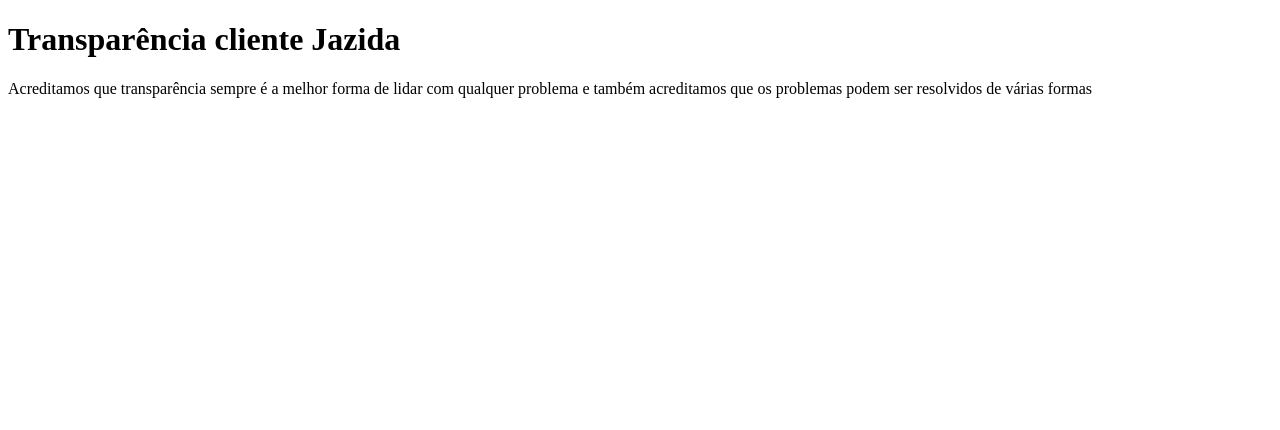
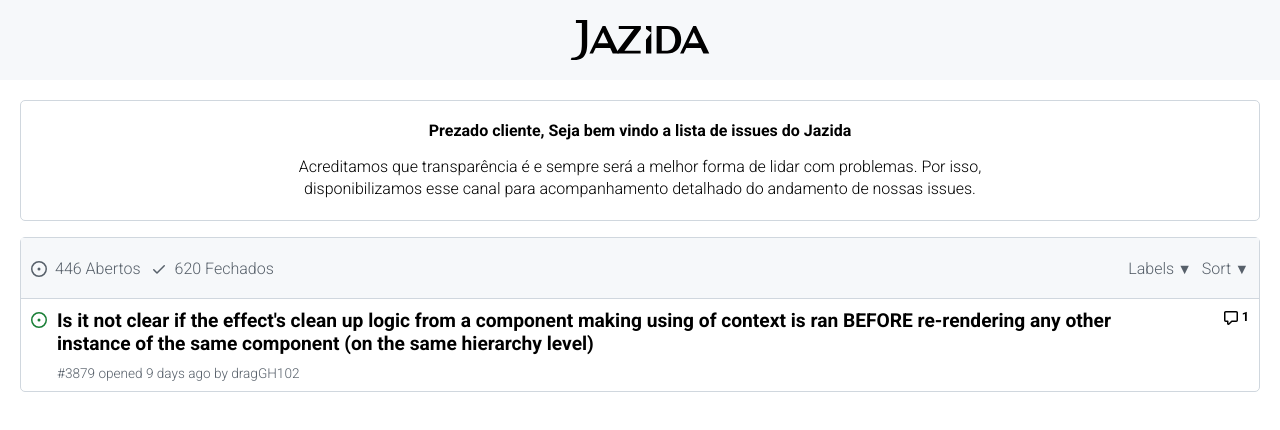
Before and after one commit to romerocoutinho/desafio-frontend-jazida, a React (Create React App) app: page / in a window 1280 px wide. Shown: the top 430 px of the page. Built offline with nearby package versions, Linux system fonts and the light colour scheme.

Commit message:
Estrutura e CSS

```diff
--- a/public/index.html
+++ b/public/index.html
@@ -7,9 +7,8 @@
     <meta name="theme-color" content="#000000" />
     <meta
       name="description"
-      content="Web site created using create-react-app"
+      content="Desafio frontend Jazida"
     />
-    <link rel="apple-touch-icon" href="%PUBLIC_URL%/logo192.png" />
     <!--
       manifest.json provides metadata used when your web app is installed on a
       user's mobile device or desktop. See https://developers.google.com/web/fundamentals/web-app-manifest/
@@ -24,7 +23,7 @@
       work correctly both with client-side routing and a non-root public URL.
       Learn how to configure a non-root public URL by running `npm run build`.
     -->
-    <title>React App</title>
+    <title>Issues - jazida.com</title>
   </head>
   <body>
     <noscript>You need to enable JavaScript to run this app.</noscript>
--- a/src/App.js
+++ b/src/App.js
@@ -1,16 +1,165 @@
+import "./assets/css/main.css";
 
 function App() {
   // fetch("https://api.github.com/repos/reactjs/reactjs.org/issues")
   //   .then(() => console.log("Deu certo"))
   //   .catch(() => console.log("Deu erri"))
   return (
-    <header>
-      <h1>Transparência cliente Jazida</h1>
-
-      <p>Acreditamos que transparência sempre é a melhor forma de lidar com qualquer problema e também acreditamos que os
-problemas podem ser resolvidos de várias formas</p>
-
-    </header>
+    <>
+      <header>
+        <svg
+          xmlns="http://www.w3.org/2000/svg"
+          viewBox="0 0 510.24 147.32"
+          width="150px"
+          height="40px"
+        >
+          <title>Jazida</title>
+          <g id="Layer_2" data-name="Layer 2">
+            <g id="assinaturas">
+              <path
+                className="path-2"
+                d="M117.55,21.82,69,123.71H82.08L91.93,103h53.51l9.25, 20.67h21.82L127.81,21.82Zm-17.42,64,19.4-40.7,18.56,40.7Z"
+              ></path>
+              <polygon
+                className="path-2"
+                points="258.23 32.74 258.23 21.82 176.91 21.82 176.91 32.74 233.06 32.74 169.97 116.87 173.01 123.71 257.45 123.71 257.43 112.8 197.87 112.83 258.23 32.74"
+              ></polygon>
+              <path
+                className="path-2"
+                d="M19.14,0V10.91H41V85.85C41,120.74,36.51,139,2.74,139L0,146.31c.32.12, 29.23,5.18,45-8.59C57.21,127,60.65,110.32,60.65,85.85V0Z"
+              ></path>
+              <path
+                className="path-2"
+                d="M451.27,21.82,402.71,123.71h13.09L425.66,103h53.51l9.25,20.67h21.82L461.53, 21.82Zm-17.42,64,19.4-40.7,18.56,40.7Z"
+              ></path>
+              <path
+                className="path-2"
+                d="M355.46,21.82H316.33V123.71h39.13c28.3,0,51.3-18.9,51.3-50.94C406.76, 44.62,392.51,21.82,355.46,21.82Zm0,91H335.22V32.74h20.23c20.84,0,29.45, 22.42,29.48,40S376.3,112.8,355.46,112.8Z"
+              ></path>
+              <polygon
+                className="path-2"
+                points="296.82 46.72 296.82 21.82 277.18 21.82 277.18 32.74 296.82 46.72"
+              ></polygon>
+              <polygon
+                className="path-2"
+                points="277.18 72.77 277.18 123.71 296.82 123.71 296.82 46.72 277.18 72.77"
+              ></polygon>
+            </g>
+          </g>
+        </svg>
+      </header>
+      <main>
+        <div className="info border-rd mb4">
+          <h4 className="mb4">
+            Prezado cliente, Seja bem vindo a lista de issues do Jazida
+          </h4>
+          <p>
+            Acreditamos que transparência é e sempre será a melhor forma de
+            lidar com problemas. Por isso, disponibilizamos esse canal para
+            acompanhamento detalhado do andamento de nossas issues.
+          </p>
+        </div>
+        <div className="box border-rd">
+          <div className="box-header">
+            <div className="box-l">
+              <a href="#">
+                <svg
+                  className="issue-icon mr2 v-align-middle"
+                  viewBox="0 0 16 16"
+                  version="1.1"
+                  width="16"
+                  height="16"
+                  aria-hidden="true"
+                >
+                  <path d="M8 9.5a1.5 1.5 0 100-3 1.5 1.5 0 000 3z"></path>
+                  <path
+                    fillRule="evenodd"
+                    d="M8 0a8 8 0 100 16A8 8 0 008 0zM1.5 8a6.5 6.5 0 1113 0 6.5 6.5 0 01-13 0z"
+                  ></path>
+                </svg>
+                446 Abertos
+              </a>
+              <a href="#">
+                <svg
+                  aria-hidden="true"
+                  height="16"
+                  viewBox="0 0 16 16"
+                  version="1.1"
+                  width="16"
+                  data-view-component="true"
+                  className="issue-icon mr2 v-align-middle"
+                >
+                  <path
+                    fillRule="evenodd"
+                    d="M13.78 4.22a.75.75 0 010 1.06l-7.25 7.25a.75.75 0 01-1.06 0L2.22 9.28a.75.75 0 011.06-1.06L6 10.94l6.72-6.72a.75.75 0 011.06 0z"
+                  ></path>
+                </svg>
+                620 Fechados
+              </a>
+            </div>
+            <div className="box-r">
+              <details>
+                <summary>
+                  Labels
+                  <span className="dropdown"></span>
+                </summary>
+              </details>
+              <details>
+                <summary>
+                  Sort
+                  <span className="dropdown"></span>
+                </summary>
+              </details>
+            </div>
+          </div>
+          <div className="box-row b-top">
+            <div className="col-1">
+              <svg
+                className="issue-icon open"
+                viewBox="0 0 16 16"
+                version="1.1"
+                width="16"
+                height="16"
+                aria-hidden="true"
+              >
+                <path d="M8 9.5a1.5 1.5 0 100-3 1.5 1.5 0 000 3z"></path>
+                <path
+                  fillRule="evenodd"
+                  d="M8 0a8 8 0 100 16A8 8 0 008 0zM1.5 8a6.5 6.5 0 1113 0 6.5 6.5 0 01-13 0z"
+                ></path>
+              </svg>
+            </div>
+            <div className="col-2">
+              <a href="#">
+                Is it not clear if the effect's clean up logic from a component
+                making using of context is ran BEFORE re-rendering any other
+                instance of the same component (on the same hierarchy level)
+              </a>
+              <span>#3879 opened 9 days ago by dragGH102</span>
+            </div>
+            <div className="col-3">
+              <a href="#">
+                <svg
+                  aria-hidden="true"
+                  height="16"
+                  viewBox="0 0 16 16"
+                  version="1.1"
+                  width="16"
+                  data-view-component="true"
+                  className="issue-icon mr2 v-align-middle"
+                >
+                  <path
+                    fillRule="evenodd"
+                    d="M2.75 2.5a.25.25 0 00-.25.25v7.5c0 .138.112.25.25.25h2a.75.75 0 01.75.75v2.19l2.72-2.72a.75.75 0 01.53-.22h4.5a.25.25 0 00.25-.25v-7.5a.25.25 0 00-.25-.25H2.75zM1 2.75C1 1.784 1.784 1 2.75 1h10.5c.966 0 1.75.784 1.75 1.75v7.5A1.75 1.75 0 0113.25 12H9.06l-2.573 2.573A1.457 1.457 0 014 13.543V12H2.75A1.75 1.75 0 011 10.25v-7.5z"
+                  ></path>
+                </svg>
+                <span>1</span>
+              </a>
+            </div>
+          </div>
+        </div>
+      </main>
+    </>
   );
 }
 
--- /dev/null
+++ b/src/assets/css/main.css
@@ -0,0 +1,183 @@
+@import url("https://fonts.googleapis.com/css2?family=Roboto:wght@100;300;700&display=swap");
+
+* {
+  box-sizing: border-box;
+  margin: 0;
+}
+
+html {
+  font-family: "Roboto", sans-serif;
+  font-size: 16px;
+  min-width: 380px;
+}
+
+a {
+  color: #000;
+  text-decoration: none;
+}
+
+p {
+  margin: 0;
+  padding: 0;
+}
+
+header {
+  align-items: center;
+  background-color: #f6f8fa;
+  display: flex;
+  flex-direction: row;
+  justify-content: center;
+  padding: 20px;
+}
+
+main {
+  margin: 20px;
+}
+
+.info {
+  padding: 20px;
+  text-align: center;
+}
+
+.info p {
+  line-height: 22px;
+  margin: 0 auto;
+  max-width: 800px;
+}
+
+.box-header {
+  align-items: center;
+  background-color: #f6f8fa;
+  display: flex;
+  flex-direction: row;
+  height: 60px;
+  justify-content: space-between;
+}
+
+.box-header .box-l {
+  padding-left: 10px;
+}
+
+.box-header .box-l a:nth-child(2) {
+  margin-left: 10px;
+}
+
+.box-header .box-r details {
+  margin-right: 10px;
+}
+
+.box-header a,
+.box-header details {
+  color: #57606a;
+}
+
+.box-header a:active,
+.box-header a:hover,
+.box-header details:hover {
+  color: #24292f;
+}
+
+.box-header details {
+  cursor: pointer;
+  display: inline-block;
+}
+
+.box-header details > summary {
+  list-style: none;
+}
+.box-header summary::-webkit-details-marker {
+  display: none;
+}
+
+.box-header details[open] summary:after,
+.box-header summary::after {
+  content: " ▼";
+  font-size: 0.9rem;
+  vertical-align: baseline;
+}
+
+.box-row {
+  display: flex;
+  flex-direction: row;
+  justify-content: space-between;
+  min-height: 60px;
+  padding: 10px;
+}
+
+.box-row:nth-child(odd) {
+  background-color: #f6f8fa;
+}
+
+.box-row .col-2 {
+  flex-grow: 1;
+  padding: 0 10px;
+}
+
+.box-row .col-2 span {
+  color: #57606a;
+  display: block;
+  font-size: 0.85rem;
+}
+
+.box-row .col-2 a {
+  display: block;
+  font-size: 1.2rem;
+  font-weight: 700;
+  margin-bottom: 0.6rem;
+}
+
+.box-row .col-2 a:hover,
+.box-row .col-3 a:hover {
+  color: #0969da;
+}
+
+.box-row .col-3 {
+  font-size: 0.8rem;
+  font-weight: 700;
+  min-width: 50px;
+  text-align: right;
+}
+
+.box-row .col-3 a > svg {
+  display: inline-block;
+  margin-right: 3px;
+}
+
+.issue-icon {
+  display: inline-block;
+  fill: currentColor;
+  overflow: visible !important;
+  vertical-align: text-bottom;
+}
+
+.open {
+  color: #1a7f37;
+}
+
+.b-top {
+  border-top: 1px solid #d0d7de;
+}
+
+.border-rd {
+  border: 1px solid #d0d7de;
+  border-radius: 5px;
+}
+
+.mb4 {
+  margin-bottom: 1rem;
+}
+
+.mr2 {
+  margin-right: 0.5rem;
+}
+
+.v-align-middle {
+  vertical-align: middle;
+}
+
+@media (max-width: 30rem) {
+  .box-header .box-r,
+  .box-row .col-3 {
+    display: none;
+  }
+}
```
